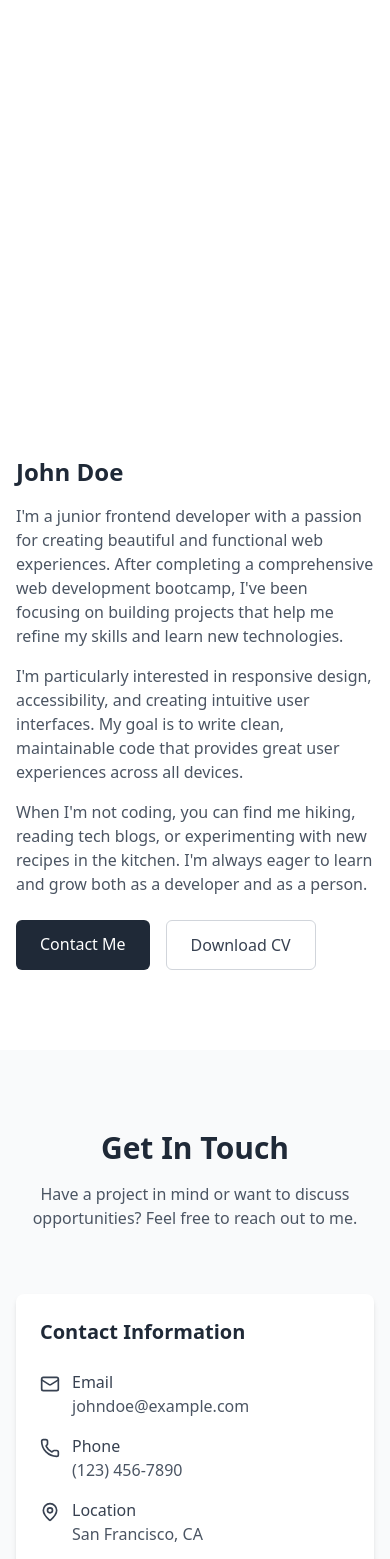
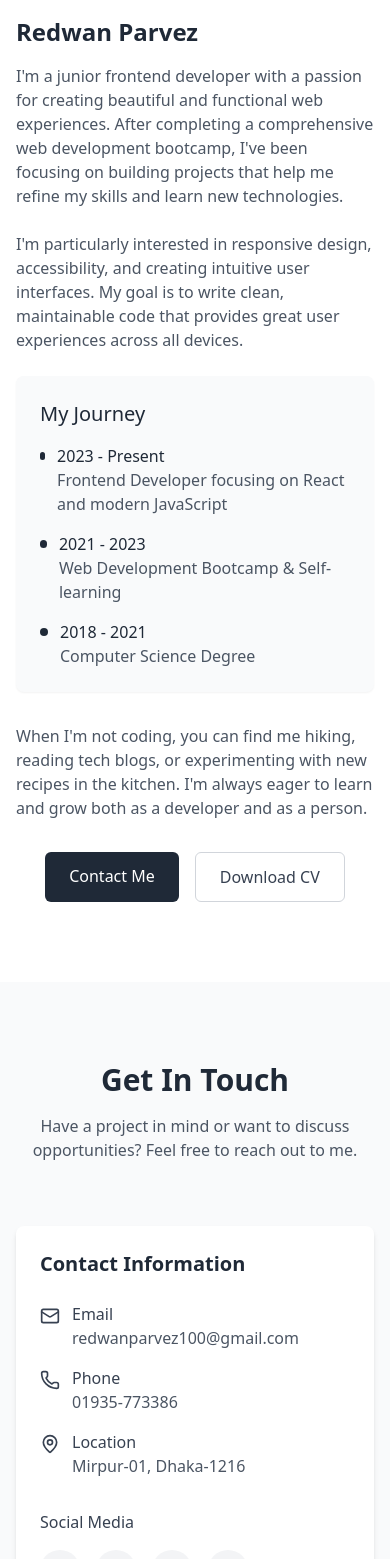
Before and after one commit to RedwanParvez100/portfolio-v2, a Next.js app: page / in a window 390 px wide. Shown: the part 4684-6243 px from the top of the page. Built offline with nearby package versions, Linux system fonts and the light colour scheme; grey boxes are pictures that could not be loaded.

Commit message:
minor changes

```diff
--- a/components/about.tsx
+++ b/components/about.tsx
@@ -1,4 +1,3 @@
-import Image from "next/image"
 import Link from "next/link"
 import AnimateInView from "./animate-in-view"
 
@@ -7,7 +6,7 @@ export default function About() {
     <section id="about" className="py-20 bg-white">
       <div className="container mx-auto px-4">
         <AnimateInView animation="fade-up">
-          <div className="text-center mb-16">
+          <div className="text-center mb-12">
             <h2 className="text-3xl md:text-4xl font-bold text-gray-800 mb-4">About Me</h2>
             <p className="text-gray-600 max-w-2xl mx-auto">
               Get to know me better and understand my passion for web development.
@@ -15,39 +14,64 @@ export default function About() {
           </div>
         </AnimateInView>
 
-        <div className="flex flex-col md:flex-row items-center md:space-x-10">
-          <AnimateInView animation="slide-in-left" className="md:w-2/5 mb-10 md:mb-0">
-            <div className="relative w-full h-96 rounded-lg overflow-hidden shadow-md transition-transform duration-500 hover:shadow-xl hover:scale-[1.02]">
-              <Image src="/placeholder.svg?height=1200&width=800" alt="John Doe" fill className="object-cover" />
-            </div>
+        <div className="max-w-3xl mx-auto">
+          <AnimateInView animation="fade-up" delay={100}>
+            <h3 className="text-2xl font-semibold text-gray-800 mb-4">Redwan Parvez</h3>
           </AnimateInView>
 
-          <div className="md:w-3/5">
-            <AnimateInView animation="slide-in-right" delay={100}>
-              <h3 className="text-2xl font-semibold text-gray-800 mb-4">John Doe</h3>
-            </AnimateInView>
           <AnimateInView animation="fade-up" delay={200}>
-              <p className="text-gray-600 mb-4">
+            <p className="text-gray-600 mb-6">
               I'm a junior frontend developer with a passion for creating beautiful and functional web experiences.
               After completing a comprehensive web development bootcamp, I've been focusing on building projects that
               help me refine my skills and learn new technologies.
             </p>
           </AnimateInView>
+
           <AnimateInView animation="fade-up" delay={300}>
-              <p className="text-gray-600 mb-4">
+            <p className="text-gray-600 mb-6">
               I'm particularly interested in responsive design, accessibility, and creating intuitive user interfaces.
               My goal is to write clean, maintainable code that provides great user experiences across all devices.
             </p>
           </AnimateInView>
+
           <AnimateInView animation="fade-up" delay={400}>
-              <p className="text-gray-600 mb-6">
-                When I'm not coding, you can find me hiking, reading tech blogs, or experimenting with new recipes in
-                the kitchen. I'm always eager to learn and grow both as a developer and as a person.
+            <div className="bg-gray-50 rounded-lg p-6 mb-8 shadow-sm">
+              <h4 className="text-xl font-medium text-gray-800 mb-4">My Journey</h4>
+              <div className="space-y-4">
+                <div className="flex items-start">
+                  <div className="w-2 h-2 rounded-full bg-gray-800 mt-2 mr-3"></div>
+                  <div>
+                    <h5 className="font-medium text-gray-800">2023 - Present</h5>
+                    <p className="text-gray-600">Frontend Developer focusing on React and modern JavaScript</p>
+                  </div>
+                </div>
+                <div className="flex items-start">
+                  <div className="w-2 h-2 rounded-full bg-gray-800 mt-2 mr-3"></div>
+                  <div>
+                    <h5 className="font-medium text-gray-800">2021 - 2023</h5>
+                    <p className="text-gray-600">Web Development Bootcamp & Self-learning</p>
+                  </div>
+                </div>
+                <div className="flex items-start">
+                  <div className="w-2 h-2 rounded-full bg-gray-800 mt-2 mr-3"></div>
+                  <div>
+                    <h5 className="font-medium text-gray-800">2018 - 2021</h5>
+                    <p className="text-gray-600">Computer Science Degree</p>
+                  </div>
+                </div>
+              </div>
+            </div>
+          </AnimateInView>
+
+          <AnimateInView animation="fade-up" delay={500}>
+            <p className="text-gray-600 mb-8">
+              When I'm not coding, you can find me hiking, reading tech blogs, or experimenting with new recipes in the
+              kitchen. I'm always eager to learn and grow both as a developer and as a person.
             </p>
           </AnimateInView>
 
-            <AnimateInView animation="fade-up" delay={500}>
-              <div className="flex flex-wrap gap-4">
+          <AnimateInView animation="fade-up" delay={600}>
+            <div className="flex flex-wrap gap-4 justify-center md:justify-start">
               <Link
                 href="#contact"
                 className="px-6 py-3 bg-gray-800 text-white rounded-md hover:bg-gray-700 transition-all duration-300 hover:scale-105 transform"
@@ -64,7 +88,6 @@ export default function About() {
           </AnimateInView>
         </div>
       </div>
-      </div>
     </section>
   )
 }
--- a/components/contact.tsx
+++ b/components/contact.tsx
@@ -55,10 +55,10 @@ export default function Contact() {
                   <div>
                     <h4 className="text-gray-700 font-medium">Email</h4>
                     <a
-                      href="mailto:johndoe@example.com"
+                      href="mailto:redwanparvez100@gmail.com"
                       className="text-gray-600 hover:text-gray-800 transition-colors"
                     >
-                      johndoe@example.com
+                      redwanparvez100@gmail.com
                     </a>
                   </div>
                 </div>
@@ -68,7 +68,7 @@ export default function Contact() {
                   <div>
                     <h4 className="text-gray-700 font-medium">Phone</h4>
                     <a href="tel:+1234567890" className="text-gray-600 hover:text-gray-800 transition-colors">
-                      (123) 456-7890
+                      01935-773386
                     </a>
                   </div>
                 </div>
@@ -77,7 +77,7 @@ export default function Contact() {
                   <MapPin className="w-5 h-5 text-gray-700 mt-1 mr-3 transition-transform duration-300 group-hover:scale-110" />
                   <div>
                     <h4 className="text-gray-700 font-medium">Location</h4>
-                    <p className="text-gray-600">San Francisco, CA</p>
+                    <p className="text-gray-600">Mirpur-01, Dhaka-1216</p>
                   </div>
                 </div>
               </div>
--- a/components/navbar.tsx
+++ b/components/navbar.tsx
@@ -44,16 +44,16 @@ export default function Navbar() {
             Skills
           </Link>
           <Link
+            href="#projects"
+            className="text-gray-700 hover:text-gray-900 font-medium transition-all duration-300 hover:scale-105 transform"
+          >
+             Projects
+          </Link>
+          <Link
             href="#about"
             className="text-gray-700 hover:text-gray-900 font-medium transition-all duration-300 hover:scale-105 transform"
           >
-            About
-          </Link>
-          <Link
-            href="#portfolio"
-            className="text-gray-700 hover:text-gray-900 font-medium transition-all duration-300 hover:scale-105 transform"
-          >
-            Portfolio
+           About
           </Link>
         </nav>
 
--- a/components/projects.tsx
+++ b/components/projects.tsx
@@ -32,7 +32,7 @@ export default function Projects() {
   ]
 
   return (
-    <section id="portfolio" className="py-20 bg-gray-50">
+    <section id="projects" className="py-20 bg-gray-50">
       <div className="container mx-auto px-4">
         <AnimateInView animation="fade-up">
           <div className="text-center mb-16">
```
Lines whose indentation alone changed are shown as unchanged.
